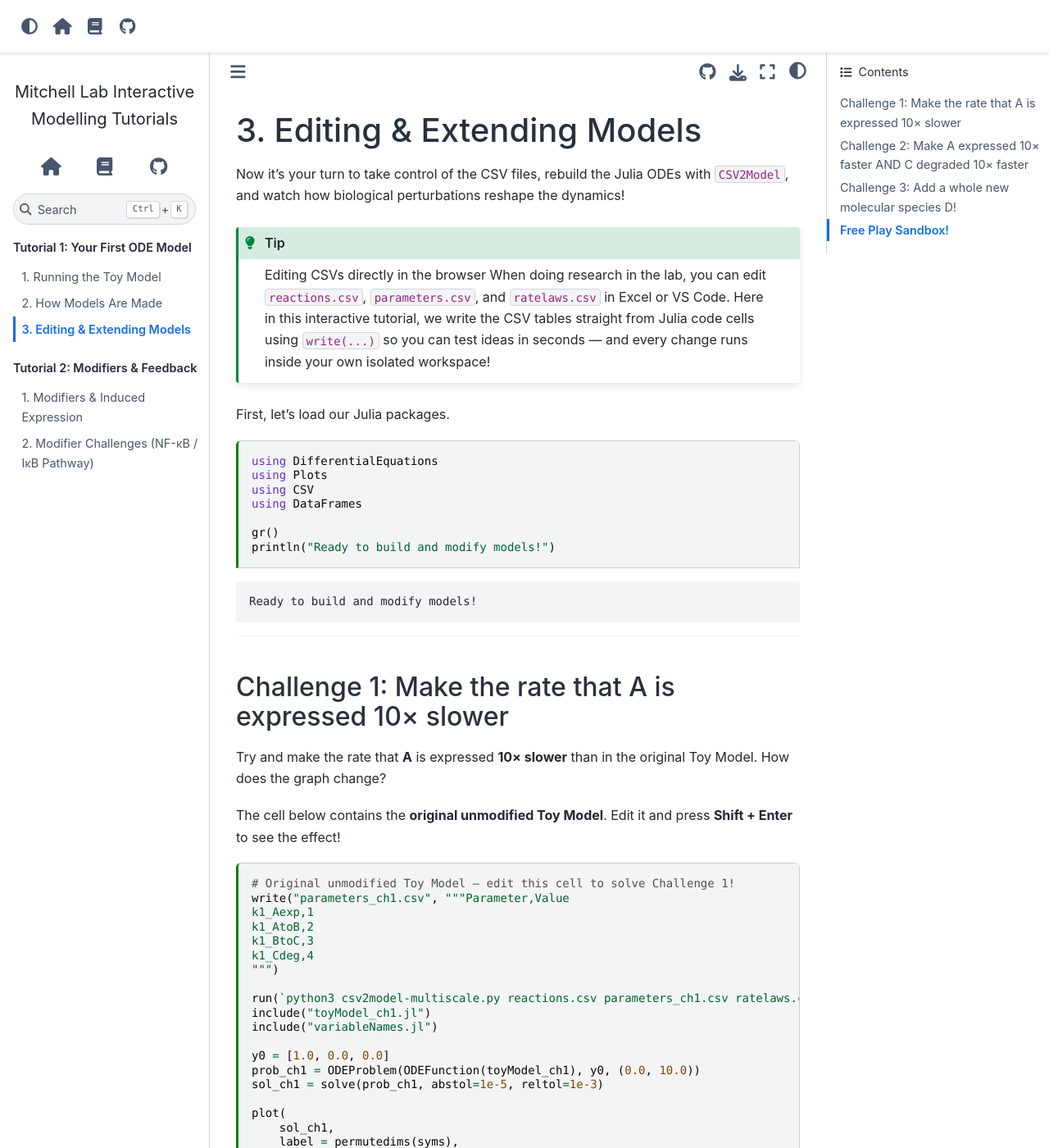
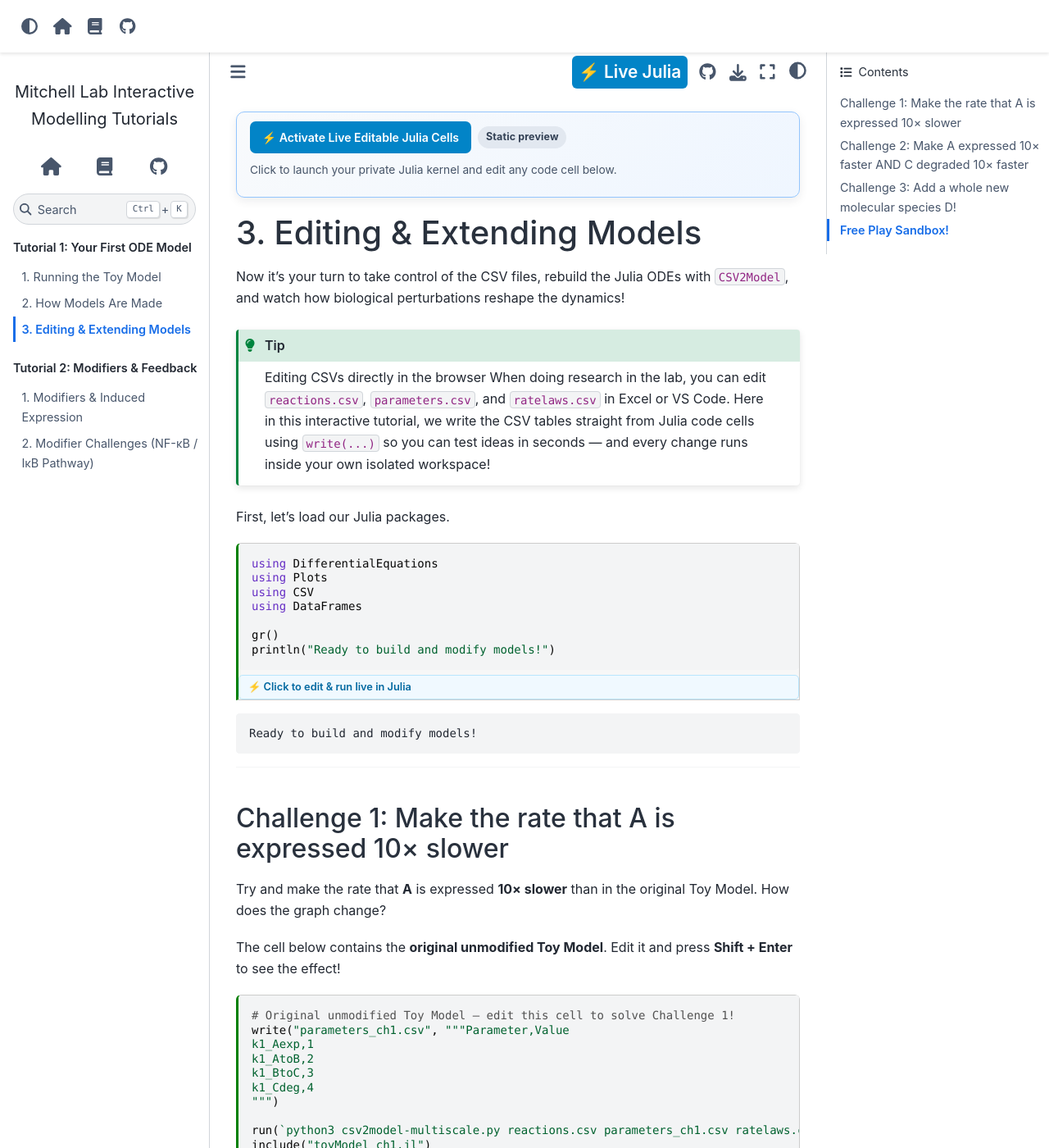
Before and after one commit to SiFTW/interactivetutorials, a Jupyter Book: the page built from book/tutorial-1/03-editing-models-challenges.ipynb, in a window 1280 px wide and 1400 px high. Shown: the whole window at 82% size. Built offline with Jupyter Book 1.0.4 settings and Sphinx 7.4.7 and the Sphinx Book theme 1.1.4, drawn with Linux system fonts in a browser that asks for light colours; some of the changed text lies outside the part shown.

Commit message:
Fix live Julia button visibility (readyState + sticky + header/cell pills) and desktop sidebar toggles

```diff
--- a/book/_static/mitchell-thebe.css
+++ b/book/_static/mitchell-thebe.css
@@ -1,17 +1,36 @@
-/* Mitchell Lab Interactive Tutorials — Live Editable Julia Cells Styling */
+/* Mitchell Lab Interactive Tutorials — Live Editable Julia Cells & Sidebar Fixes */
 
+/* Reliable desktop sidebar collapse toggles */
+@media (min-width: 992px) {
+  html.mitchell-hide-primary-sidebar .bd-sidebar-primary,
+  html.mitchell-hide-primary-sidebar #pst-primary-sidebar {
+    display: none !important;
+  }
+}
+
+@media (min-width: 1200px) {
+  html.mitchell-hide-secondary-sidebar .bd-sidebar-secondary,
+  html.mitchell-hide-secondary-sidebar #pst-secondary-sidebar {
+    display: none !important;
+  }
+}
+
+/* Sticky top live-Julia toolbar */
 .mitchell-live-toolbar {
+  position: sticky;
+  top: 3.4rem;
+  z-index: 25;
   display: flex;
   flex-wrap: wrap;
   align-items: center;
   justify-content: space-between;
-  gap: 0.75rem;
-  margin: 1rem 0 1.5rem 0;
-  padding: 0.85rem 1.1rem;
+  gap: 0.65rem;
+  margin: 0 0 1.25rem 0;
+  padding: 0.7rem 1rem;
   border-radius: 10px;
-  border: 1px solid #cbd5e1;
+  border: 1px solid #93c5fd;
   background: linear-gradient(135deg, #f8fafc 0%, #eff6ff 100%);
-  box-shadow: 0 1px 3px rgba(15, 23, 42, 0.06);
+  box-shadow: 0 4px 12px rgba(15, 23, 42, 0.08);
 }
 
 html[data-theme="dark"] .mitchell-live-toolbar {
@@ -24,20 +43,20 @@ html[data-theme="dark"] .mitchell-live-toolbar {
   display: flex;
   flex-wrap: wrap;
   align-items: center;
-  gap: 0.6rem;
+  gap: 0.55rem;
 }
 
 .mitchell-btn {
   display: inline-flex;
   align-items: center;
   gap: 0.35rem;
-  padding: 0.45rem 0.9rem;
+  padding: 0.42rem 0.85rem;
   border-radius: 7px;
-  font-size: 0.9rem;
+  font-size: 0.88rem;
   font-weight: 600;
   cursor: pointer;
   text-decoration: none !important;
-  transition: background-color 0.15s ease, transform 0.1s ease;
+  transition: background-color 0.15s ease;
   border: 1px solid transparent;
 }
 
@@ -71,6 +90,46 @@ html[data-theme="dark"] .mitchell-btn-secondary {
   border-color: #475569;
 }
 
+.mitchell-header-live-btn {
+  background-color: #0284c7 !important;
+  color: #ffffff !important;
+  border-radius: 6px !important;
+  font-weight: 600 !important;
+  margin-right: 0.35rem;
+}
+
+.mitchell-header-live-btn:hover:not(:disabled) {
+  background-color: #0369a1 !important;
+}
+
+.mitchell-header-live-btn.is-ready {
+  background-color: #15803d !important;
+}
+
+.mitchell-cell-activate-pill {
+  display: inline-flex;
+  align-items: center;
+  margin-top: 0.35rem;
+  padding: 0.22rem 0.65rem;
+  border-radius: 5px;
+  border: 1px solid #bae6fd;
+  background-color: #f0f9ff;
+  color: #0369a1;
+  font-size: 0.8rem;
+  font-weight: 600;
+  cursor: pointer;
+}
+
+.mitchell-cell-activate-pill:hover {
+  background-color: #e0f2fe;
+}
+
+html[data-theme="dark"] .mitchell-cell-activate-pill {
+  background-color: #0c4a6e;
+  border-color: #0284c7;
+  color: #e0f2fe;
+}
+
 .mitchell-status-pill {
   display: inline-block;
   padding: 0.2rem 0.6rem;
@@ -101,7 +160,7 @@ html[data-theme="dark"] .mitchell-btn-secondary {
 }
 
 .mitchell-status-msg {
-  font-size: 0.88rem;
+  font-size: 0.86rem;
   color: #475569;
 }
 
--- a/book/_static/mitchell-thebe.js
+++ b/book/_static/mitchell-thebe.js
@@ -20,6 +20,14 @@
 
   let activating = false;
   let activated = false;
+
+  function runWhenReady(cb) {
+    if (document.readyState !== "loading") {
+      cb();
+    } else {
+      document.addEventListener("DOMContentLoaded", cb);
+    }
+  }
 
   function hasSavedSession() {
     try {
@@ -80,14 +88,57 @@
   }
 
   /**
+   * Reliable desktop sidebar toggle for both primary (left) and secondary (right)
+   * sidebars, working around pydata-sphinx-theme / sphinx-book-theme toggle issues.
+   */
+  function wireSidebarToggles() {
+    const primaryToggle = document.querySelector(".primary-toggle, label[for='__primary']");
+    const primarySidebar = document.querySelector(".bd-sidebar-primary, #pst-primary-sidebar");
+
+    if (primaryToggle && primarySidebar) {
+      primaryToggle.addEventListener(
+        "click",
+        (evt) => {
+          if (window.matchMedia("(min-width: 992px)").matches) {
+            evt.preventDefault();
+            evt.stopImmediatePropagation();
+            document.documentElement.classList.toggle("mitchell-hide-primary-sidebar");
+          }
+        },
+        true
+      );
+    }
+
+    const secondaryToggle = document.querySelector(".secondary-toggle, label[for='__secondary']");
+    const secondarySidebar = document.querySelector(".bd-sidebar-secondary, #pst-secondary-sidebar");
+
+    if (secondaryToggle && secondarySidebar) {
+      secondaryToggle.addEventListener(
+        "click",
+        (evt) => {
+          if (window.matchMedia("(min-width: 1200px)").matches) {
+            evt.preventDefault();
+            evt.stopImmediatePropagation();
+            document.documentElement.classList.toggle("mitchell-hide-secondary-sidebar");
+          }
+        },
+        true
+      );
+    }
+  }
+
+  /**
    * Prepare every notebook cell DOM node for Thebe, guaranteeing an exact 1-to-1
    * match between [data-executable] inputs and [data-output] containers even for
    * cells that have no pre-rendered outputs.
    */
   function prepareCellsForThebe() {
+    // Remove any pre-activation helper pills first
+    document.querySelectorAll(".mitchell-cell-activate-pill").forEach((el) => el.remove());
+
     const cells = document.querySelectorAll("div.cell");
     cells.forEach((cell) => {
-      const pre = cell.querySelector("div.cell_input pre");
+      const pre = cell.querySelector("div.cell_input pre") || cell.querySelector("pre");
       if (!pre) return;
 
       pre.setAttribute("data-executable", "true");
@@ -135,22 +186,50 @@
       </div>
     `;
 
-    const h1 = document.querySelector("article.bd-article h1, main h1");
-    if (h1 && h1.parentNode) {
-      h1.insertAdjacentElement("afterend", bar);
-    } else {
-      const article = document.querySelector("article.bd-article, main");
-      if (article) article.prepend(bar);
+    // Place sticky toolbar right at the top of the article so it stays visible while scrolling
+    const article =
+      document.querySelector("article.bd-article") ||
+      document.querySelector("main#main-content") ||
+      document.querySelector("main");
+    if (article) {
+      article.prepend(bar);
+    }
+
+    // Also add a quick-activate button in the top-right article header bar
+    let headerBtn = null;
+    const headerRight = document.querySelector(".article-header-buttons");
+    if (headerRight) {
+      headerBtn = document.createElement("button");
+      headerBtn.type = "button";
+      headerBtn.id = "mitchell-header-launch-btn";
+      headerBtn.className = "btn btn-sm mitchell-header-live-btn";
+      headerBtn.title = "Activate live editable Julia code cells";
+      headerBtn.textContent = "⚡ Live Julia";
+      headerRight.prepend(headerBtn);
     }
 
     return {
       bar,
       launchBtn: bar.querySelector("#mitchell-launch-btn"),
+      headerBtn,
       statusPill: bar.querySelector("#mitchell-status-pill"),
       statusMsg: bar.querySelector("#mitchell-status-msg"),
       labLink: bar.querySelector("#mitchell-lab-link"),
       resetBtn: bar.querySelector("#mitchell-reset-btn"),
     };
+  }
+
+  function addPreActivationCellPills(onActivate) {
+    document.querySelectorAll("div.cell").forEach((cell) => {
+      const inputDiv = cell.querySelector("div.cell_input");
+      if (!inputDiv) return;
+      const pill = document.createElement("button");
+      pill.type = "button";
+      pill.className = "mitchell-cell-activate-pill";
+      pill.textContent = "⚡ Click to edit & run live in Julia";
+      pill.addEventListener("click", onActivate);
+      inputDiv.appendChild(pill);
+    });
   }
 
   function setStatus(ui, state, pillText, message) {
@@ -164,7 +243,16 @@
     activating = true;
     ui.launchBtn.disabled = true;
     ui.launchBtn.textContent = "⏳ Connecting to Julia…";
-    setStatus(ui, "loading", "Connecting…", "Loading interactive editor and connecting to kernels.mitchell.science…");
+    if (ui.headerBtn) {
+      ui.headerBtn.disabled = true;
+      ui.headerBtn.textContent = "⏳ Connecting…";
+    }
+    setStatus(
+      ui,
+      "loading",
+      "Connecting…",
+      "Loading interactive editor and connecting to kernels.mitchell.science…"
+    );
 
     try {
       loadStylesheet(THEBE_CSS_URL);
@@ -193,6 +281,10 @@
           setStatus(ui, "error", "Error", msg);
           ui.launchBtn.disabled = false;
           ui.launchBtn.textContent = "⚡ Retry Connection";
+          if (ui.headerBtn) {
+            ui.headerBtn.disabled = false;
+            ui.headerBtn.textContent = "⚡ Retry Julia";
+          }
           ui.resetBtn.style.display = "inline-flex";
           activating = false;
         });
@@ -233,6 +325,10 @@
       activated = true;
       activating = false;
       ui.launchBtn.style.display = "none";
+      if (ui.headerBtn) {
+        ui.headerBtn.textContent = "✅ Julia Live";
+        ui.headerBtn.classList.add("is-ready");
+      }
       ui.resetBtn.style.display = "inline-flex";
       setStatus(
         ui,
@@ -250,6 +346,10 @@
       activating = false;
       ui.launchBtn.disabled = false;
       ui.launchBtn.textContent = "⚡ Retry Connection";
+      if (ui.headerBtn) {
+        ui.headerBtn.disabled = false;
+        ui.headerBtn.textContent = "⚡ Retry Julia";
+      }
       ui.resetBtn.style.display = "inline-flex";
       setStatus(
         ui,
@@ -260,16 +360,25 @@
     }
   }
 
-  document.addEventListener("DOMContentLoaded", () => {
+  runWhenReady(() => {
+    wireSidebarToggles();
+
     const cells = document.querySelectorAll("div.cell");
     if (cells.length === 0) return;
 
     const ui = createToolbar();
-    ui.launchBtn.addEventListener("click", () => activateThebe(ui));
+    const triggerActivate = () => activateThebe(ui);
+
+    ui.launchBtn.addEventListener("click", triggerActivate);
+    if (ui.headerBtn) {
+      ui.headerBtn.addEventListener("click", triggerActivate);
+    }
     ui.resetBtn.addEventListener("click", () => {
       clearSavedSessions();
       window.location.reload();
     });
+
+    addPreActivationCellPills(triggerActivate);
 
     // If the student already launched a Julia session on another chapter,
     // seamlessly reconnect on this page so cells are editable immediately.
```
Also changed, not shown: 1 other file.
